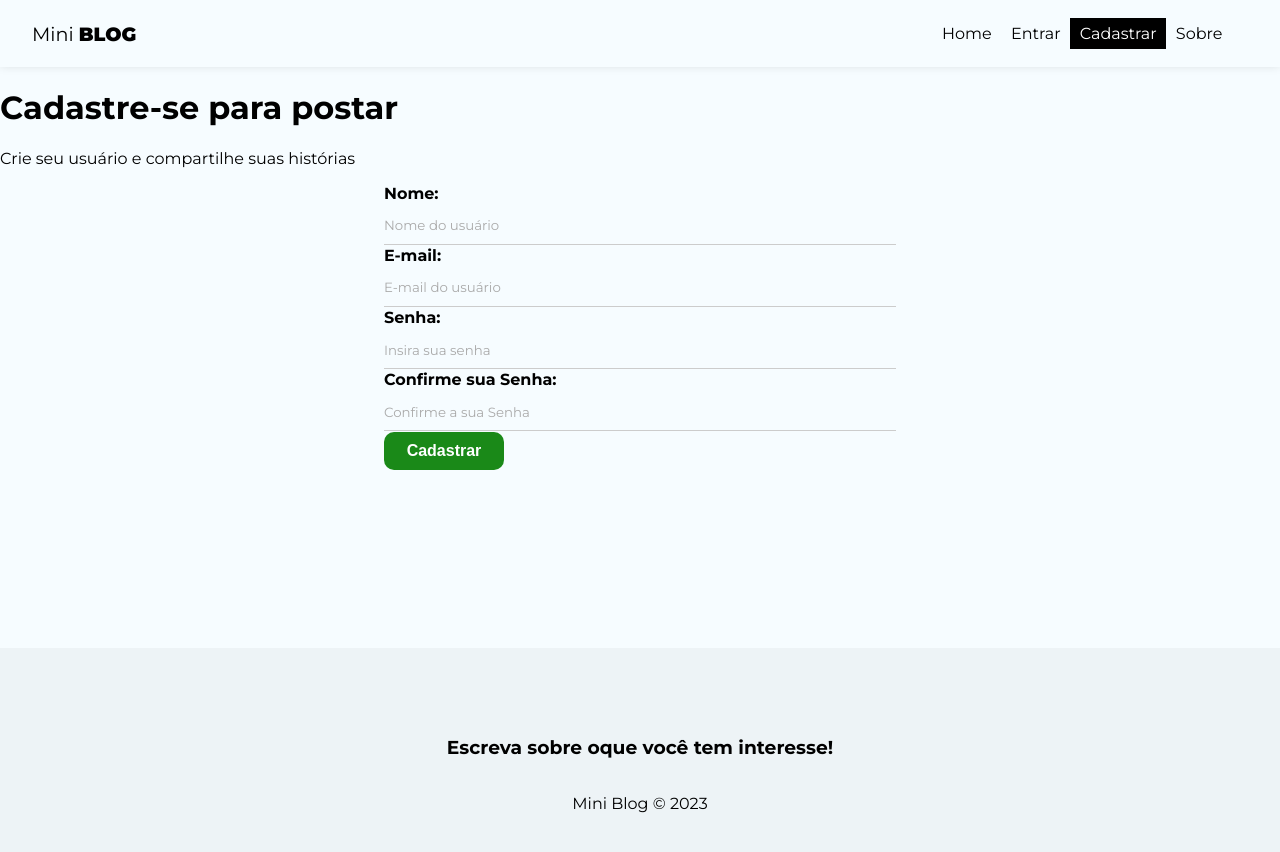
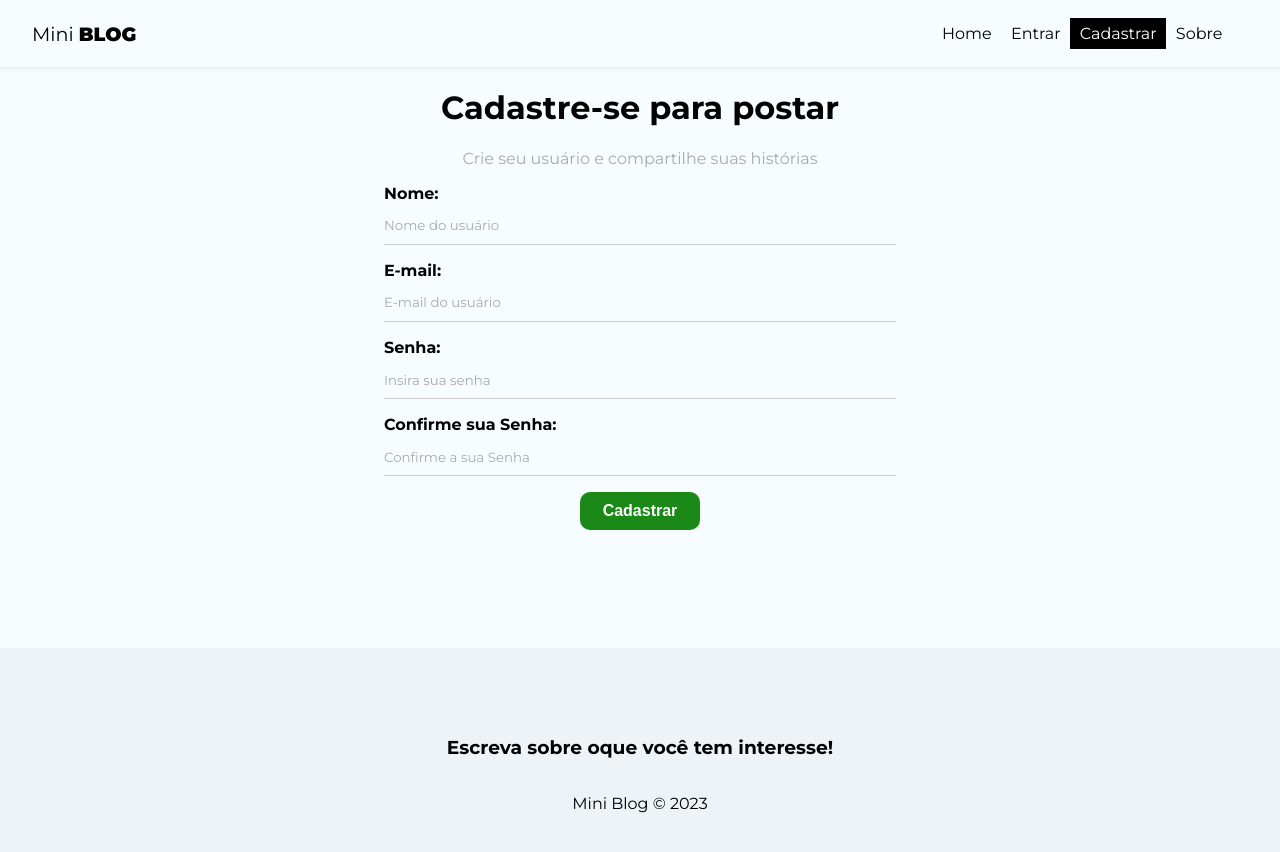
Before and after one commit to NathanKusters/Miniblog, a React (Vite) app: page /register in a window 1280 px wide. Shown: the top 852 px of the page. Built offline with nearby package versions, Linux system fonts and the light colour scheme.

Commit message:
adding States to register form

```diff
--- a/src/index.css
+++ b/src/index.css
@@ -42,7 +42,7 @@
 label {
     display: flex;
     flex-direction: column;
-    margin-bottom: 1px;
+    margin-bottom: 1em;
 }
 
 label span {
--- a/src/pages/Register/Register.jsx
+++ b/src/pages/Register/Register.jsx
@@ -3,12 +3,36 @@
 import { useState, useEffect } from "react";
 
 const Register = () => {
+  const [displayName, setDisplayName] = useState("");
+  const [email, setEmail] = useState("");
+  const [password, setPassword] = useState("");
+  const [confirmPassword, setConfirmPassword] = useState("");
+  const [error, setError] = useState("");
+
+  const handleSubmit = (e) => {
+    e.preventDefault()
+
+    setError("");
+
+    const user = {
+      displayName,
+      email,
+      password
+    }
+
+    if(password !== confirmPassword) {
+      setError("As senhas precisam ser iguais!")
+      return
+    }
+
+    console.log(user);
+  };
+
   return (
-
-    <div>
+    <div className={styles.register}>
       <h1>Cadastre-se para postar</h1>
       <p>Crie seu usuário e compartilhe suas histórias</p>
-      <form>
+      <form onSubmit={handleSubmit}>
         <label>
           <span>Nome:</span>
           <input
@@ -16,6 +40,8 @@
             name="displayName"
             required
             placeholder="Nome do usuário"
+            value={displayName}
+            onChange={(e) => setDisplayName(e.target.value)}
           />
         </label>
         <label>
@@ -25,6 +51,8 @@
             name="email"
             required
             placeholder="E-mail do usuário"
+            value={email}
+            onChange={(e) => setEmail(e.target.value)}
           />
         </label>
         <label>
@@ -34,6 +62,8 @@
             name="password"
             required
             placeholder="Insira sua senha"
+            value={password}
+            onChange={(e) => setPassword(e.target.value)}
           />
         </label>
         <label>
@@ -43,9 +73,12 @@
             name="confirmPassword"
             required
             placeholder="Confirme a sua Senha"
+            value={confirmPassword}
+            onChange={(e) => setConfirmPassword(e.target.value)}
           />
         </label>
         <button className="btn">Cadastrar</button>
+        {error && <p className="error">{error}</p> }
       </form>
     </div>
   )
```
